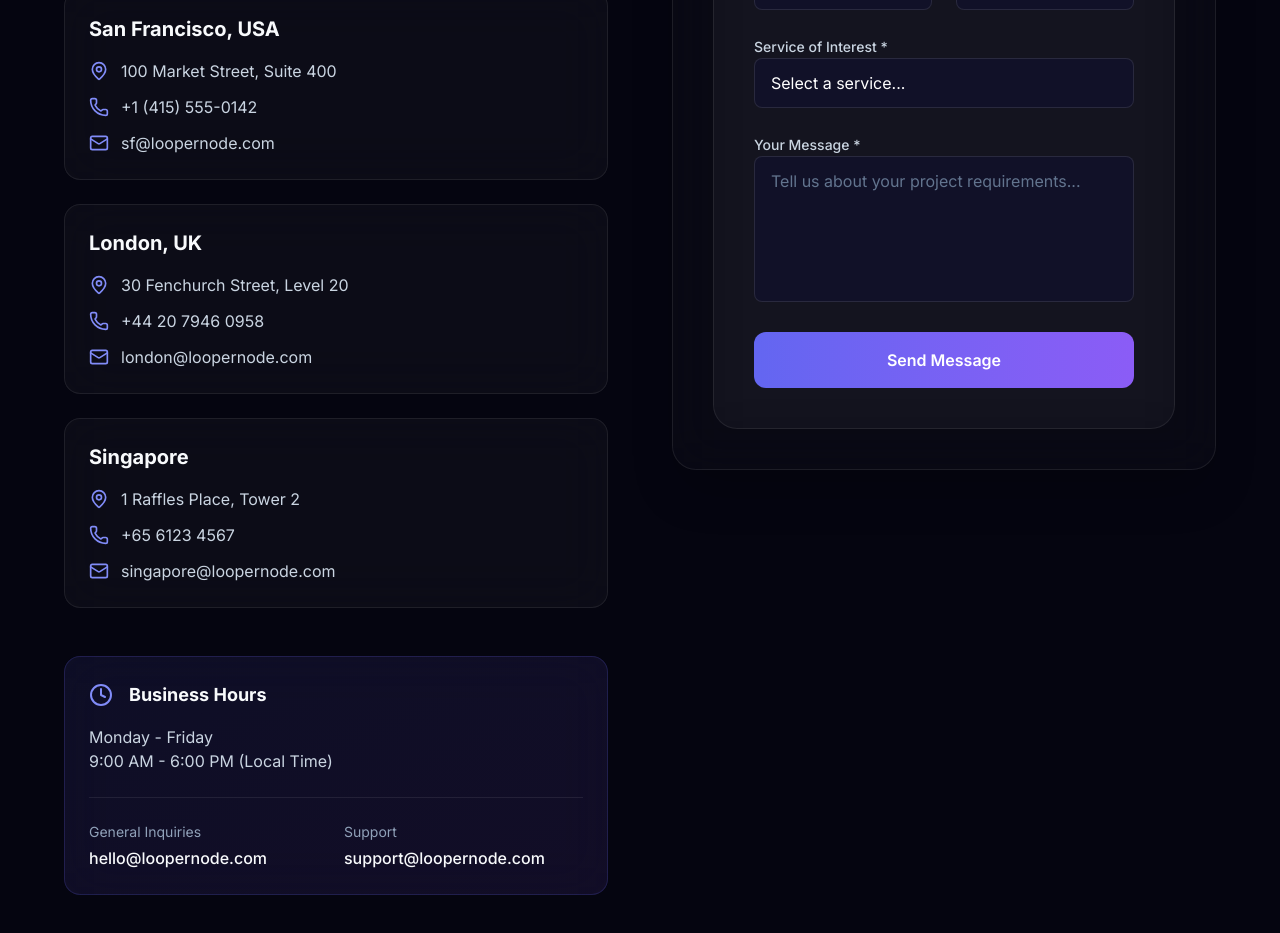
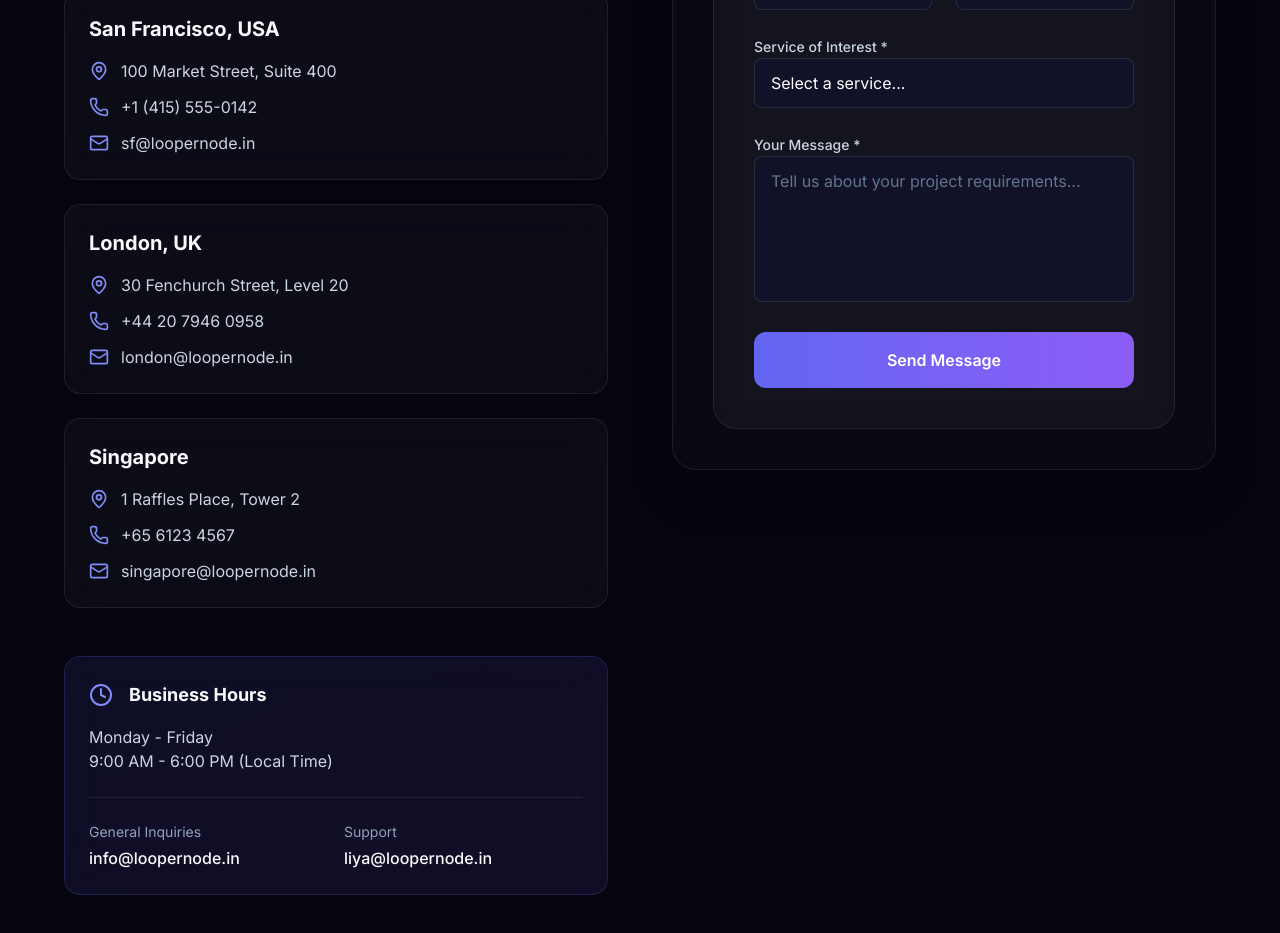
Before and after one commit to liyakathaalikt-oss/loopernode, a Next.js app: page /contact in a window 1280 px wide. Shown: the part 1140-2073 px from the top of the page. Built offline with nearby package versions, Linux system fonts and the light colour scheme.

Commit message:
chore: update domain to loopernode.in and contact emails

```diff
--- a/app/contact/page.tsx
+++ b/app/contact/page.tsx
@@ -21,21 +21,21 @@ const offices = [
     city: "San Francisco, USA",
     address: "100 Market Street, Suite 400",
     phone: "+1 (415) 555-0142",
-    email: "sf@loopernode.com",
+    email: "sf@loopernode.in",
     timezone: "PST",
   },
   {
     city: "London, UK",
     address: "30 Fenchurch Street, Level 20",
     phone: "+44 20 7946 0958",
-    email: "london@loopernode.com",
+    email: "london@loopernode.in",
     timezone: "GMT",
   },
   {
     city: "Singapore",
     address: "1 Raffles Place, Tower 2",
     phone: "+65 6123 4567",
-    email: "singapore@loopernode.com",
+    email: "singapore@loopernode.in",
     timezone: "SGT",
   },
 ];
@@ -111,11 +111,11 @@ export default function ContactPage() {
                   <div className="mt-6 pt-6 border-t border-white/[0.08] grid grid-cols-1 sm:grid-cols-2 gap-4">
                      <div>
                        <p className="text-sm text-slate-400 mb-1">General Inquiries</p>
-                       <a href="mailto:hello@loopernode.com" className="text-slate-50 font-medium hover:text-primary-400 transition-colors">hello@loopernode.com</a>
+                       <a href="mailto:info@loopernode.in" className="text-slate-50 font-medium hover:text-primary-400 transition-colors">info@loopernode.in</a>
                      </div>
                      <div>
                        <p className="text-sm text-slate-400 mb-1">Support</p>
-                       <a href="mailto:support@loopernode.com" className="text-slate-50 font-medium hover:text-primary-400 transition-colors">support@loopernode.com</a>
+                       <a href="mailto:liya@loopernode.in" className="text-slate-50 font-medium hover:text-primary-400 transition-colors">liya@loopernode.in</a>
                      </div>
                   </div>
                 </div>
--- a/app/layout.tsx
+++ b/app/layout.tsx
@@ -25,7 +25,7 @@ const jetbrainsMono = JetBrains_Mono({
 });
 
 export const metadata: Metadata = {
-  metadataBase: new URL("https://loopernode.com"),
+  metadataBase: new URL("https://loopernode.in"),
   title: {
     default: "Loopernode — Enterprise AI Data Services",
     template: "%s | Loopernode",
@@ -48,7 +48,7 @@ export const metadata: Metadata = {
   openGraph: {
     type: "website",
     locale: "en_US",
-    url: "https://loopernode.com",
+    url: "https://loopernode.in",
     siteName: "Loopernode",
     title: "Loopernode — Enterprise AI Data Services",
     description:
--- a/app/robots.ts
+++ b/app/robots.ts
@@ -1,7 +1,7 @@
 import { MetadataRoute } from 'next';
 
 export default function robots(): MetadataRoute.Robots {
-  const baseUrl = 'https://loopernode.com';
+  const baseUrl = 'https://loopernode.in';
 
   return {
     rules: {
--- a/app/sitemap.ts
+++ b/app/sitemap.ts
@@ -5,7 +5,7 @@ import { dataProcessingServices } from '@/content/services/data-processing';
 import { blogPosts } from '@/content/blog-posts';
 
 export default function sitemap(): MetadataRoute.Sitemap {
-  const baseUrl = 'https://loopernode.com';
+  const baseUrl = 'https://loopernode.in';
 
   const staticRoutes = [
     '',
--- a/components/layout/breadcrumb.tsx
+++ b/components/layout/breadcrumb.tsx
@@ -20,7 +20,7 @@ export function Breadcrumb({ items, className }: BreadcrumbProps) {
       "@type": "ListItem",
       "position": index + 1,
       "name": item.label,
-      "item": `https://loopernode.com${item.href}`
+      "item": `https://loopernode.in${item.href}`
     }))
   };
 
--- a/lib/metadata.ts
+++ b/lib/metadata.ts
@@ -8,7 +8,7 @@ interface MetadataProps {
 }
 
 const siteName = 'Loopernode';
-const baseUrl = 'https://loopernode.com';
+const baseUrl = 'https://loopernode.in';
 
 export function generatePageMetadata({
   title,
--- a/lib/schema.ts
+++ b/lib/schema.ts
@@ -3,8 +3,8 @@ export function generateOrganizationSchema() {
     "@context": "https://schema.org",
     "@type": "Organization",
     "name": "Loopernode",
-    "url": "https://loopernode.com",
-    "logo": "https://loopernode.com/logo.png",
+    "url": "https://loopernode.in",
+    "logo": "https://loopernode.in/logo.png",
     "description": "Enterprise AI data services company providing data collection, labeling, and processing.",
     "sameAs": [
       "https://twitter.com/loopernode",
@@ -26,7 +26,7 @@ export function generateBreadcrumbSchema(items: { name: string; url: string }[])
       "@type": "ListItem",
       "position": index + 1,
       "name": item.name,
-      "item": `https://loopernode.com${item.url}`
+      "item": `https://loopernode.in${item.url}`
     }))
   };
 }
@@ -59,7 +59,7 @@ export function generateBlogPostSchema(post: {
     "@type": "BlogPosting",
     "headline": post.title,
     "description": post.description,
-    "image": `https://loopernode.com${post.image}`,
+    "image": `https://loopernode.in${post.image}`,
     "datePublished": post.datePublished,
     "dateModified": post.datePublished,
     "author": {
@@ -71,12 +71,12 @@ export function generateBlogPostSchema(post: {
       "name": "Loopernode",
       "logo": {
         "@type": "ImageObject",
-        "url": "https://loopernode.com/logo.png"
+        "url": "https://loopernode.in/logo.png"
       }
     },
     "mainEntityOfPage": {
       "@type": "WebPage",
-      "@id": `https://loopernode.com${post.url}`
+      "@id": `https://loopernode.in${post.url}`
     }
   };
 }
@@ -95,6 +95,6 @@ export function generateServiceSchema(service: {
       "@type": "Organization",
       "name": "Loopernode"
     },
-    "url": `https://loopernode.com${service.url}`
+    "url": `https://loopernode.in${service.url}`
   };
 }
```
